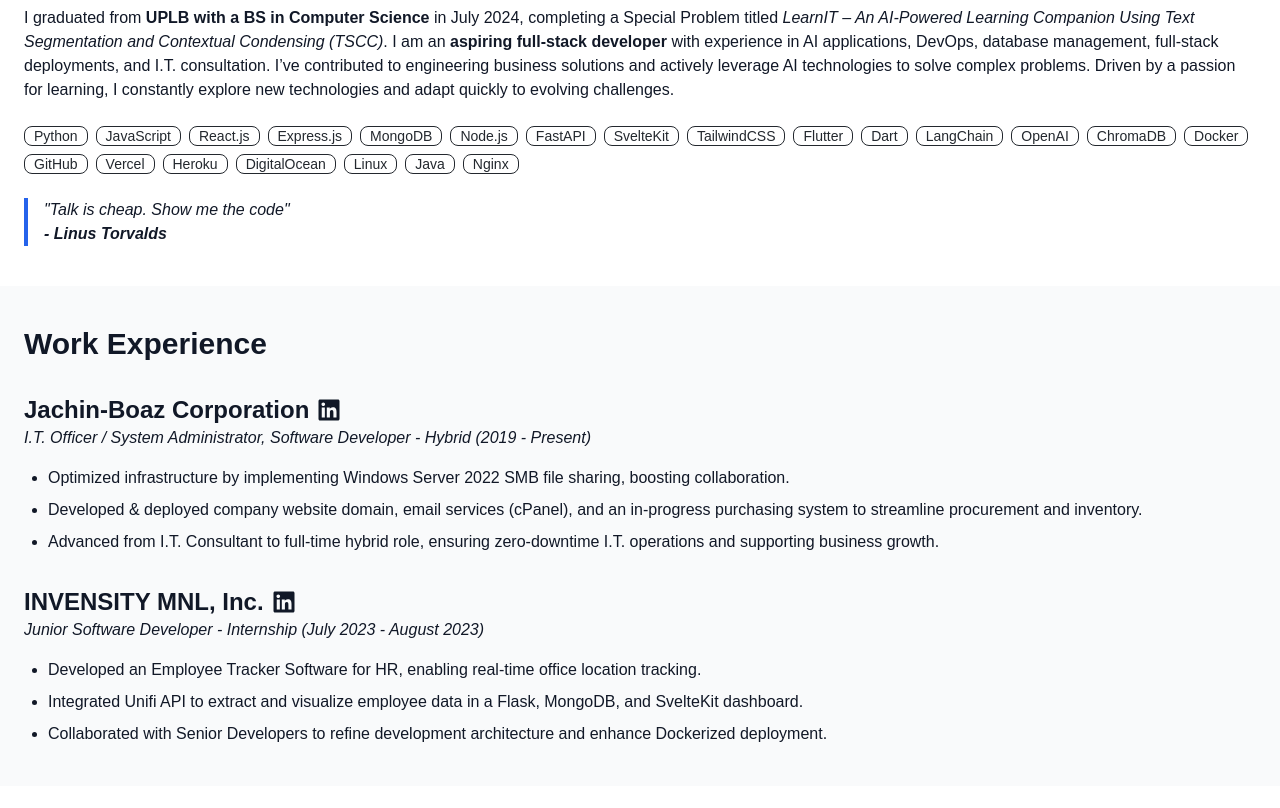
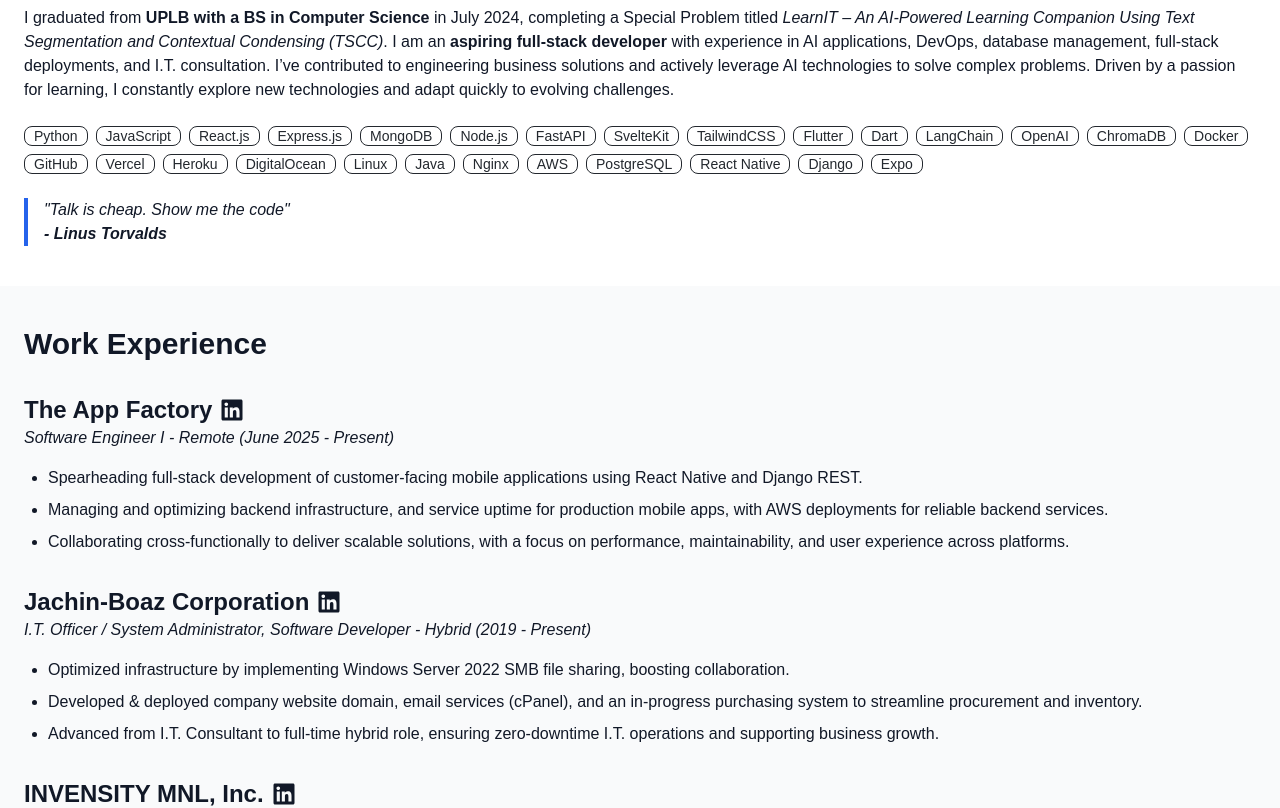
Before and after one commit to PERSEUS-1337/personal-protfolio-nextjs, a Next.js app: page / in a window 1280 px wide. Shown: the part 640-1448 px from the top of the page. Built offline with nearby package versions, Linux system fonts and the light colour scheme.

Commit message:
feat: update resume and enhance skillset with new technologies and work experience

```diff
--- a/src/app/page.tsx
+++ b/src/app/page.tsx
@@ -26,7 +26,7 @@
               <span className="text-primary">Aron Resty Ramillano</span>
             </h1>
             <p className="text-xl mb-6">
-              BS Computer Science Graduate &amp; Aspiring Full Stack Developer
+              BS Computer Science Graduate, Full Stack Developer
             </p>
             <a
               className="btn  btn-accent btn-outline rounded-md "
@@ -114,6 +114,12 @@
                   "Linux",
                   "Java",
                   "Nginx",
+                  "AWS",
+                  "PostgreSQL",
+                  "React Native",
+                  "Django",
+                  "Expo",
+
                 ].map((tech) => (
                   <span
                     key={tech}
@@ -134,6 +140,37 @@
           <section id="experience" className="bg-gray-50 py-10 scroll-mt-14">
             <div className="container mx-auto px-6 flex flex-col gap-8">
               <h2 className="text-3xl font-bold">Work Experience</h2>
+              <div className="">
+                <div className="flex flex-row items-center gap-2">
+                  <h3 className="text-2xl font-semibold">The App Factory</h3>
+                  <a
+                    href="https://www.linkedin.com/company/theappfactoryio"
+                    target="_blank"
+                    rel="noopener noreferrer"
+                  >
+                    <FaLinkedin size={24} />
+                  </a>
+                </div>
+                <p className="italic">
+                  Software Engineer I - Remote (June 2025 - Present)
+                </p>
+                <ul className="list-disc ml-6 mt-4 space-y-2">
+                  <li>
+                    Spearheading full-stack development of customer-facing
+                    mobile applications using React Native and Django REST.
+                  </li>
+                  <li>
+                    Managing and optimizing backend infrastructure, and service
+                    uptime for production mobile apps, with AWS deployments for
+                    reliable backend services.
+                  </li>
+                  <li>
+                    Collaborating cross-functionally to deliver scalable
+                    solutions, with a focus on performance, maintainability, and
+                    user experience across platforms.
+                  </li>
+                </ul>
+              </div>
               <div className="">
                 <div className="flex flex-row items-center gap-2">
                   <h3 className="text-2xl font-semibold">
@@ -219,7 +256,9 @@
                     />
                   </figure>
                   <div className="card-body">
-                    <div className="card-title">BashBook Todo - Shared Task Management Mobile App</div>
+                    <div className="card-title">
+                      BashBook Todo - Shared Task Management Mobile App
+                    </div>
                     <div className="flex flex-row gap-2">
                       <a
                         href="https://github.com/PERSEUS-1337/bashbook-todo-list-app"
@@ -558,16 +597,15 @@
                 <div>
                   <h3 className="font-semibold mb-2">Programming Languages</h3>
                   <p>
-                    Python, JavaScript, TypeScript, HTML, C, Rust, SQL, Dart,
-                    Java
+                    Python, JavaScript, TypeScript, HTML, C, SQL, Dart, Java
                   </p>
                 </div>
                 <div>
                   <h3 className="font-semibold mb-2">Technologies</h3>
                   <p>
-                    MERN, NextJS, Tailwind, Google API, Dart, SvelteKit,
-                    WordPress, cPanel, Flutter, ChromaDB, LangChain, OpenAI,
-                    StreamLit
+                    MERN, NextJS, Google API, Wordpress, cPanel, VectorDBs,
+                    LangChain, OpenAI, StreamLit, React Native Expo, Django Rest
+                    Framework
                   </p>
                 </div>
                 <div>
```
Also changed, not shown: 1 other file (tests, documents, lock files or other folders).
